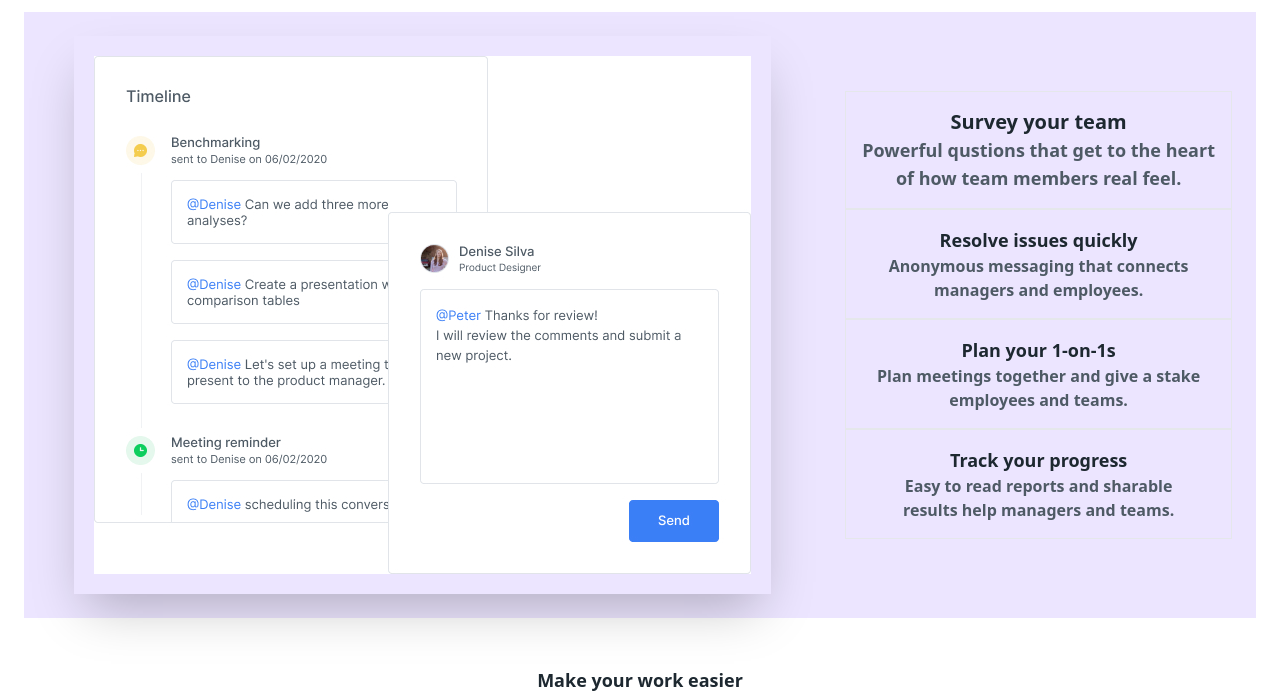
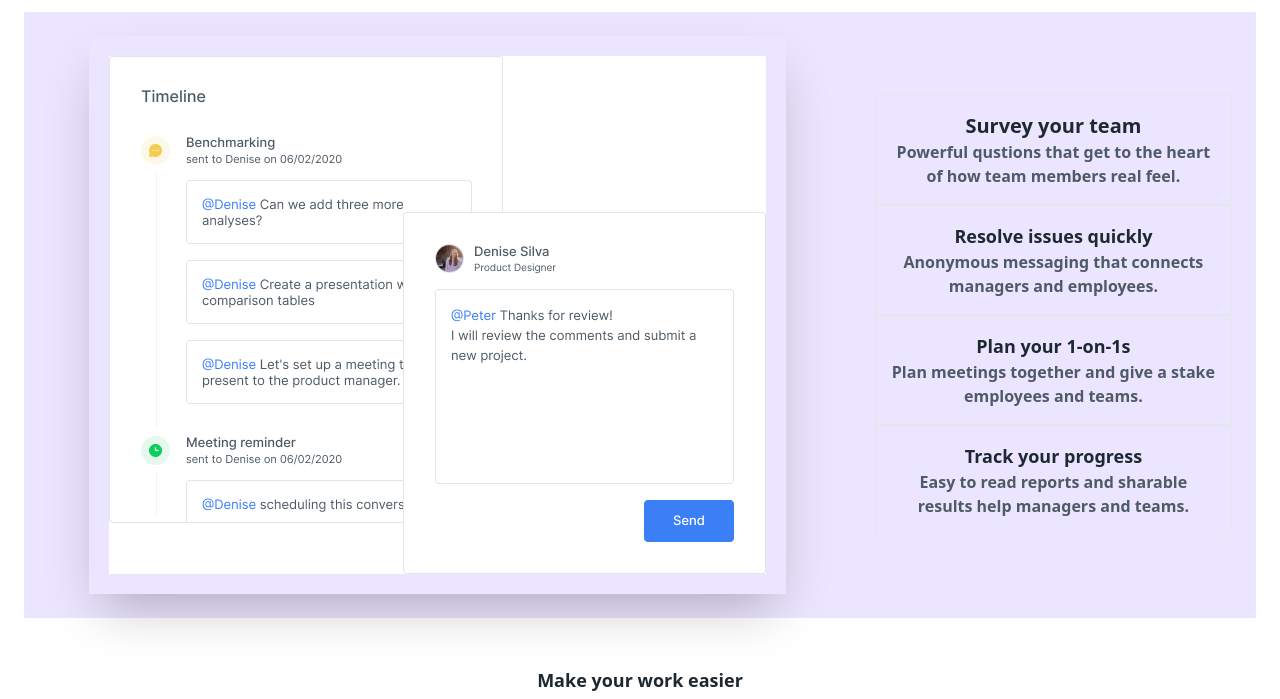
Before and after one commit to Saif1803/Team.flow-Landing-page, a plain HTML site: page index.html in a window 1280 px wide. Shown: the part 1340-2039 px from the top of the page. Drawn offline with nearby package versions, Linux system fonts and the light colour scheme.

Commit message:
Update index.html

```diff
--- a/index.html
+++ b/index.html
@@ -101,7 +101,7 @@
 				<div class="m-6">
 					<div class="border p-4 hover:border-b-8 hover:border-b-purple-600">
 						<h1 class="text-xl font-bold text-PaleBlack">Survey your team</h1>
-						<p class="text-lg font-semibold text-Palegray">Powerful qustions that
+						<p class="text-base font-semibold text-Palegray">Powerful qustions that
                         get to the heart<br>of how team members real feel.</p>
 					</div>
 					<div class="border p-4  hover:border-b-8 hover:border-b-purple-600">
```
